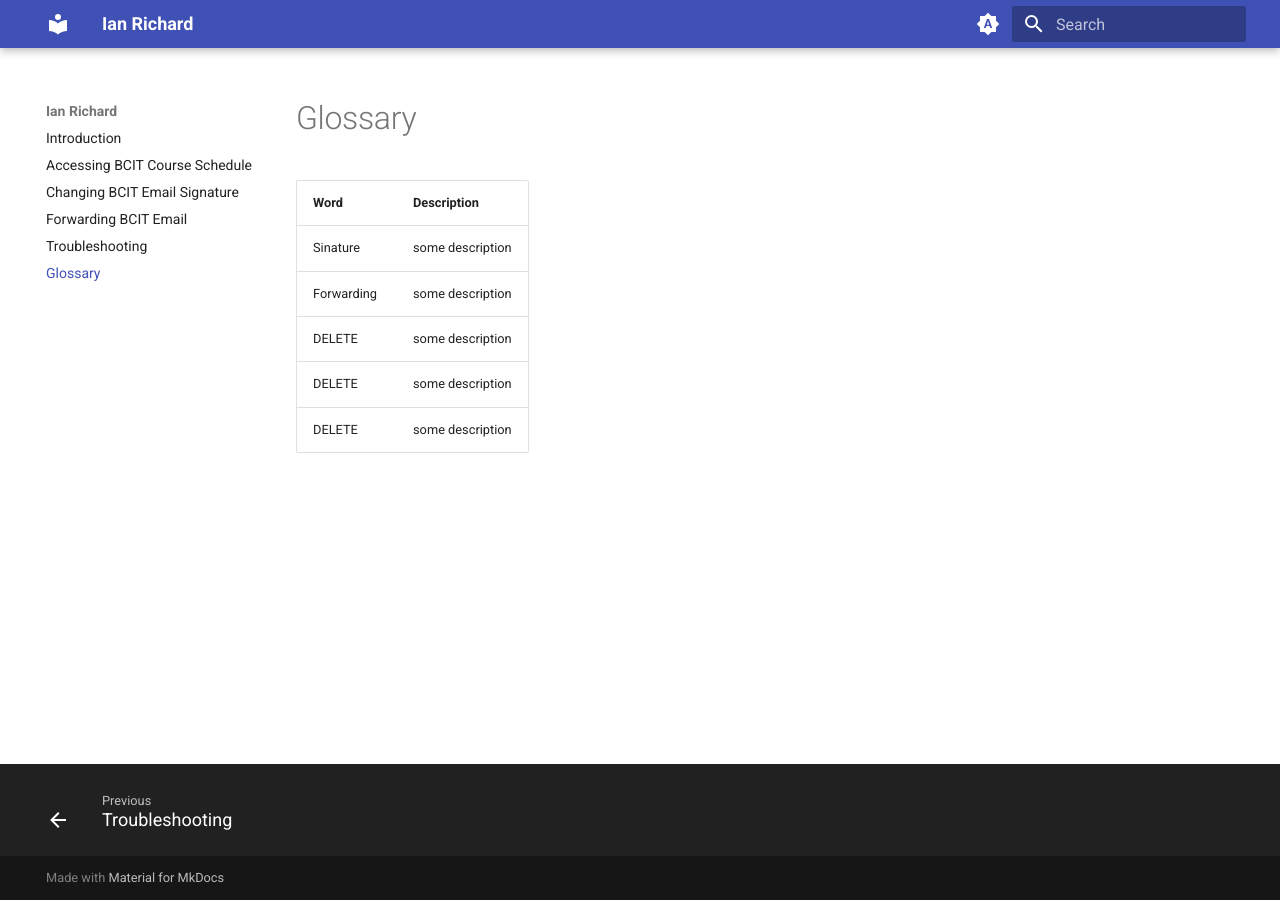
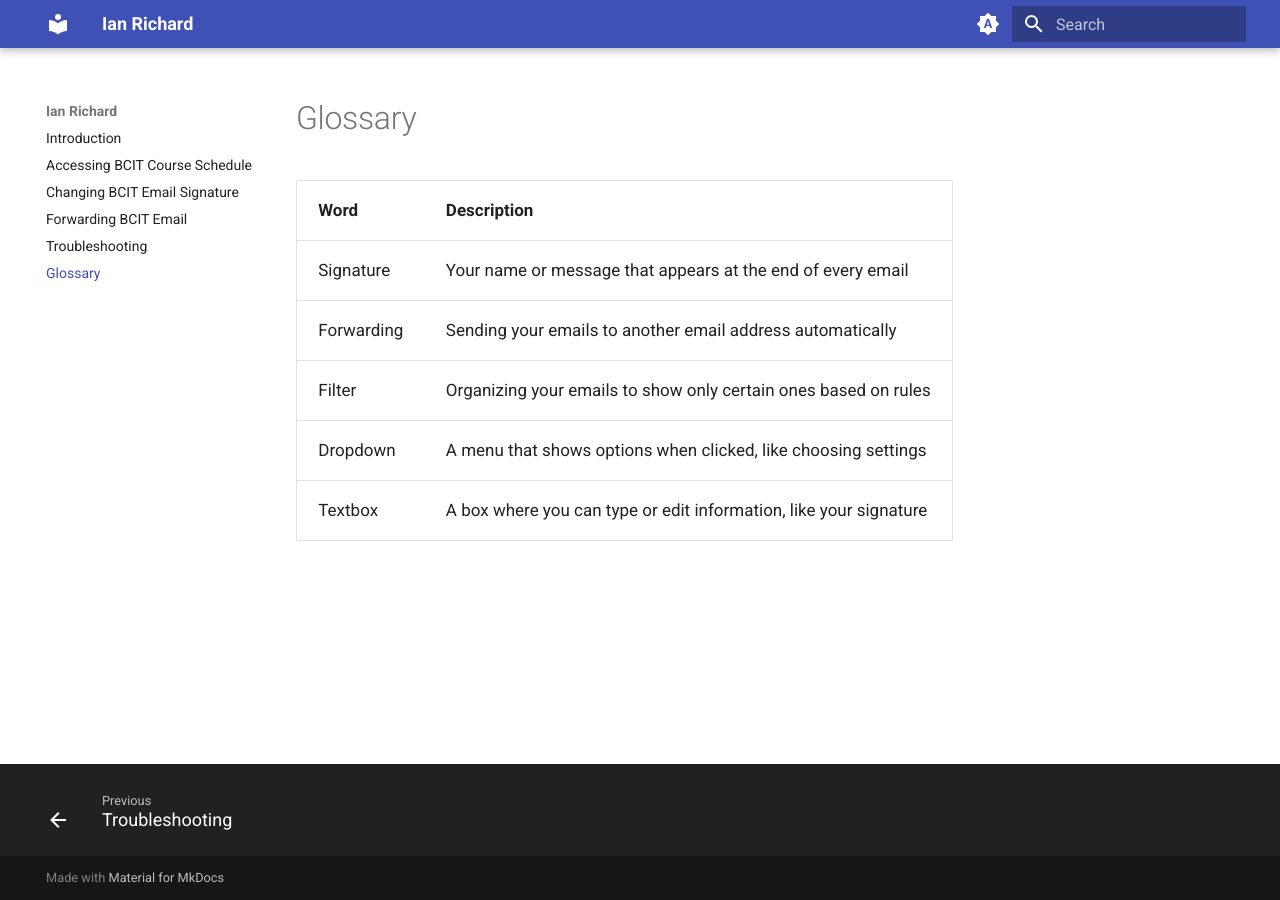
Before and after one commit to beingaturtle/beingaturtle.github.io, an MkDocs documentation site: the page built from docs/glossary.md, in a window 1280 px wide. Built offline with MkDocs 1.6.1 and Material for MkDocs 9.7.7, drawn with Linux system fonts in a browser that asks for light colours.

Commit message:
Make the table larger

```diff
--- a/docs/glossary.md
+++ b/docs/glossary.md
@@ -1,9 +1,34 @@
 # Glossary
 
-| Word                           | Description                           |
-| ------------------------------ | --------------------------------------|
-| Sinature                       |     some description |
-| Forwarding                     |  some description |
-| DELETE                         |     some description |
-| DELETE                         |     some description |
-| DELETE                         |      some description |
+<div style="overflow-x:hide;">
+    <table style="width:100%; font-size:16px;">
+        <thead>
+            <tr>
+                <th>Word</th>
+                <th>Description</th>
+            </tr>
+        </thead>
+        <tbody>
+            <tr>
+                <td>Signature</td>
+                <td>Your name or message that appears at the end of every email</td>
+            </tr>
+            <tr>
+                <td>Forwarding</td>
+                <td>Sending your emails to another email address automatically</td>
+            </tr>
+            <tr>
+                <td>Filter</td>
+                <td>Organizing your emails to show only certain ones based on rules</td>
+            </tr>
+            <tr>
+                <td>Dropdown</td>
+                <td>A menu that shows options when clicked, like choosing settings</td>
+            </tr>
+            <tr>
+                <td>Textbox</td>
+                <td>A box where you can type or edit information, like your signature</td>
+            </tr>
+        </tbody>
+    </table>
+</div>
--- a/docs/stylesheets/extra.css
+++ b/docs/stylesheets/extra.css
@@ -7,3 +7,14 @@
 #staremoji {
   list-style-type: none;
 }
+
+/* Increase table font size */
+table {
+  font-size: 17px !important;
+}
+
+/* Increase table width */
+table {
+  width: 200% !important;
+  height: 150% !important;
+}
--- a/mkdocs.yml
+++ b/mkdocs.yml
@@ -9,6 +9,7 @@ markdown_extensions:
 
 extra_css:
   - stylesheets/extra.css
+  - extra.css
 
 nav:
   - index.md
```
